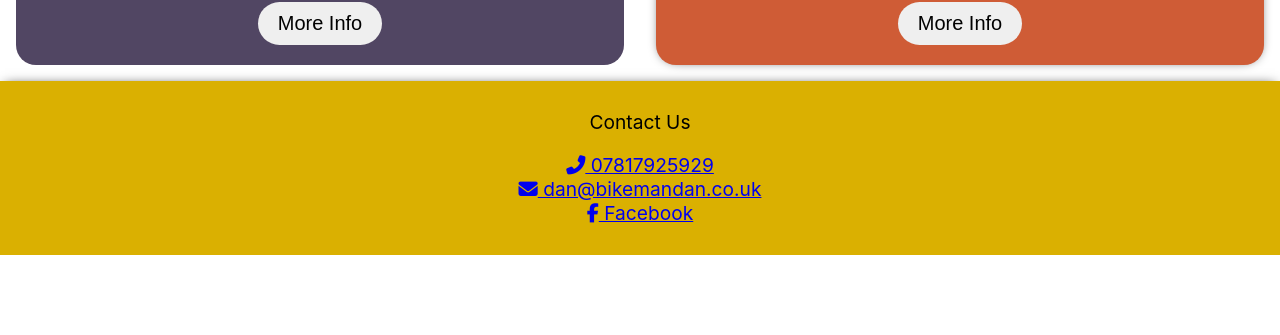
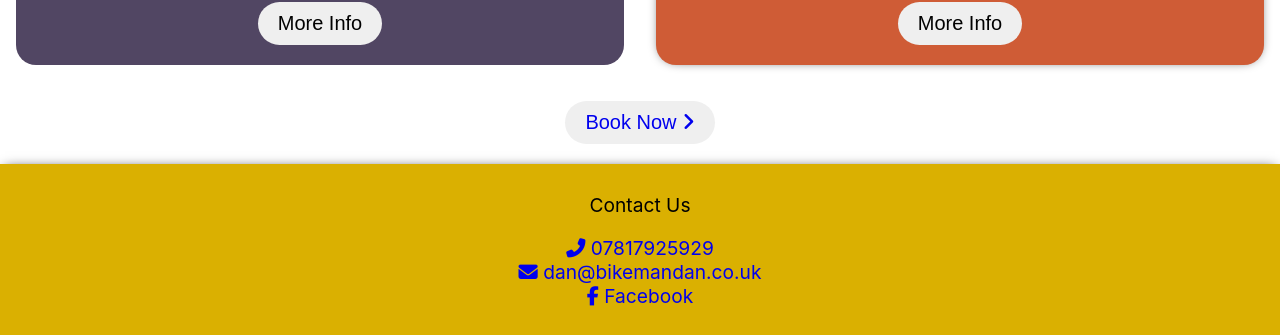
Before and after one commit to randleem/bike-man-dan, a React (Create React App) app in the folder bmd-app/: page / in a window 1280 px wide. Shown: the part 2122-2457 px from the top of the page. Before the commit the page ends 2377 px from the top, so only its background shows below. Built offline with nearby package versions, Linux system fonts and the light colour scheme; no server answers.

Commit message:
book now button - links to airtable booking form

```diff
--- a/bmd-app/src/App.css
+++ b/bmd-app/src/App.css
@@ -6,6 +6,10 @@ body {
   text-align: center;
   justify-content: center;
   align-items: center;
+}
+
+a {
+  text-decoration: none;
 }
 
 button {
--- a/bmd-app/src/App.js
+++ b/bmd-app/src/App.js
@@ -7,6 +7,7 @@ import Home from "./Components/1_HomePage/Home";
 import About from "./Components/2_About/About";
 import Areas from "./Components/3_Areas/Areas";
 import Services from "./Components/5_Services/Services";
+import Prices from "./Components/6_Prices/Prices";
 import BookingForm from './Components/BookingForm/BookingForm';
 import Footer from './Components/Footer/Footer';
 
@@ -20,6 +21,7 @@ function App() {
       <About />
       <Areas />
       <Services />
+      <Prices />
       <BookingForm id='booking-form'/>
       <Footer />
     </div>
--- /dev/null
+++ b/bmd-app/src/Components/6_Prices/Prices.js
@@ -0,0 +1,12 @@
+import React from 'react';
+import BookNow from '../BookNow/BookNow';
+
+function Prices() {
+    return (
+        <div>
+            <BookNow />
+        </div>
+    )
+}
+
+export default Prices
--- /dev/null
+++ b/bmd-app/src/Components/BookNow/BookNow.js
@@ -0,0 +1,15 @@
+import React from 'react';
+import './BookNow.css';
+
+function BookNow() {
+    return (
+        <div className='book-now'>
+            <button className='book-now-button'>
+                <a href='https://airtable.com/shr1YqmoPHHiBcRne' target='_blank' rel="noopener noreferrer"> Book Now <i className="fas fa-angle-right"></i></a>
+            </button>
+
+        </div>
+    )
+}
+
+export default BookNow
--- a/bmd-app/src/Components/Navbar/Navbar.js
+++ b/bmd-app/src/Components/Navbar/Navbar.js
@@ -1,4 +1,5 @@
 import React, { useState, useEffect } from 'react';
+import BookNow from '../BookNow/BookNow';
 
 import './Navbar.css';
 
@@ -61,6 +62,7 @@ export default function Navbar() {
         </div>
       </a>
       <a href="tel:07817925929" className='nav-number'><i className="fas fa-phone-alt"></i> 07817925929</a>
+      <BookNow />
       {!seeMenu && <button onClick={handleClick} className='nav-burger-menu-btn'><i className="fas fa-bars"></i></button>}
       {seeMenu && seeNav && <div className='nav-burger-menu'>
       <a href='#about' onClick={handleClose}>
```
Also changed, not shown: bmd-app/src/Components/6_Prices/Prices.css (added), bmd-app/src/Components/BookNow/BookNow.css (added), 1 other file (tests, documents, lock files or other folders).
